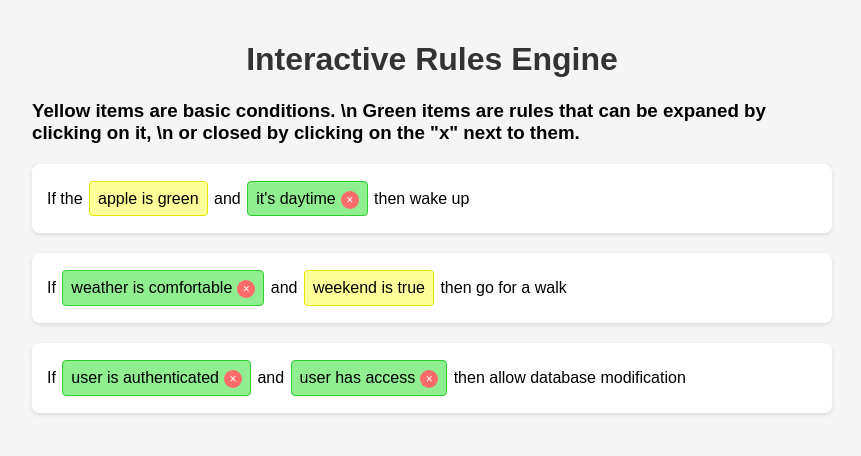
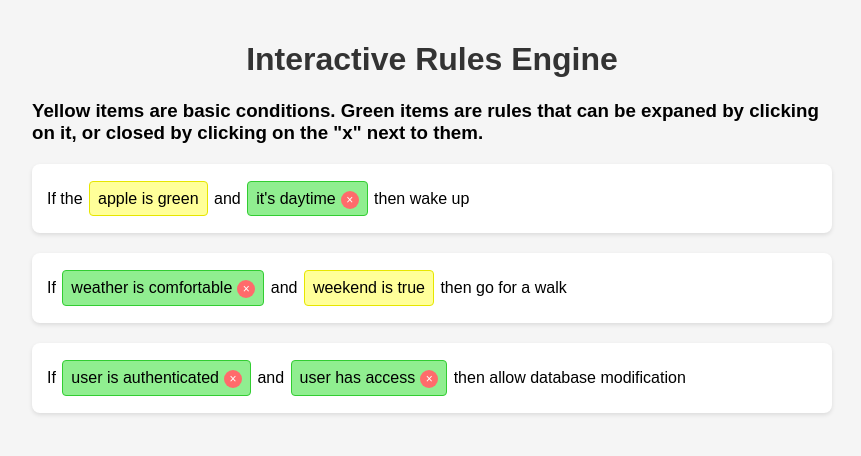
Before and after one commit to gitDawn/ShebaRules, a plain HTML site: page index.html in a window 1280 px wide. Shown: the whole page, without its empty margins (208-1069 px from the left). Drawn offline with Linux system fonts and the light colour scheme.

Commit message:
Update index.html

```diff
--- a/index.html
+++ b/index.html
@@ -101,8 +101,8 @@
 <body>
     <h1>Interactive Rules Engine</h1>
 
-    <h3>Yellow items are basic conditions. \n
-        Green items are rules that can be expaned by clicking on it, \n
+    <h3>Yellow items are basic conditions.
+        Green items are rules that can be expaned by clicking on it,
         or closed by clicking on the "x" next to them. </h3>
 
     <div class="rule-container">
```
